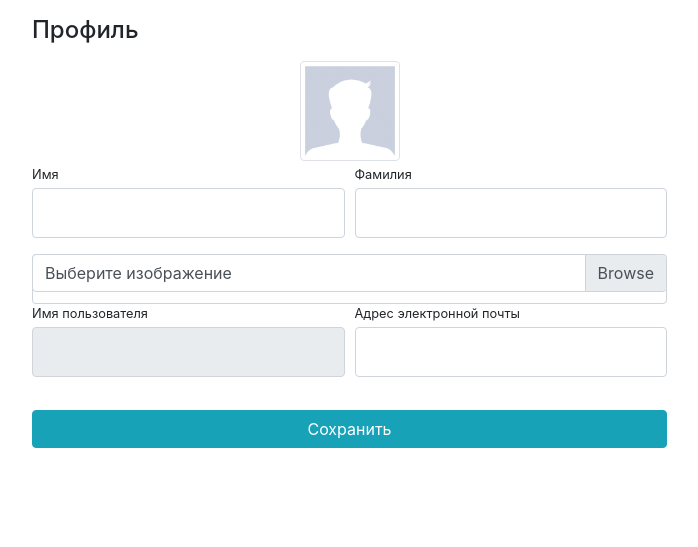
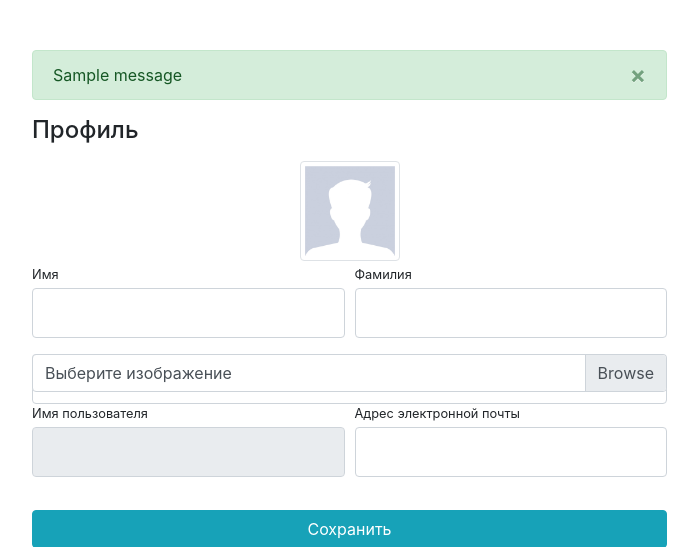
Before and after one commit to AlexKovyazin/geekshop, a Django app: template users/templates/users/profile.html in a window 1280 px wide. Shown: the part 56-603 px from the top of the page, without its empty margins (53-751 px from the left). Run offline with Django 3.2, Linux system fonts and the light colour scheme; tables that the repository leaves empty hold one stand-in row (values such as "Sample post"); the template is opened without the code that fills it: values that come from a table or form of the project are taken from there, most other values are stand-ins (such as "Sample title", 1, 10 or a date in 2020); one stand-in notice (Sample message) is shown; parts of the project's set-up code (start-up, migrations or seed data) failed here and were passed over; some libraries are stand-ins or nearby versions.

Commit message:
added possibility to change user's data from profile

```diff
--- a/users/templates/users/profile.html
+++ b/users/templates/users/profile.html
@@ -9,6 +9,21 @@
     <div class="container">
         <div class="row">
             <div class="col-lg-7">
+                {% if messages %}
+
+                    <div class="alert alert-success alert-dismissible fade show" role="alert"
+                     style="margin-top: 50px;">
+
+                        {% for message in messages %}
+                            {{ message }}
+                        {% endfor %}
+
+                        <button type="button" class="close" data-dismiss="alert" aria-label="Close">
+                            <span aria-hidden="true">&times;</span>
+                        </button>
+                    </div>
+                {% endif %}
+
                 <h4 class="mt-3 mb-3">Профиль</h4>
                 <div class="col-lg-12 text-center">
                     <img width="100" height="100"
@@ -59,7 +74,7 @@
                 </form>
             </div>
             <div class="col-lg-5">
-{#                {% include 'baskets/basket.html' %}#}
+                {#                {% include 'baskets/basket.html' %}#}
             </div>
         </div>
     </div>
```
Also changed, not shown: users/views.py (+7 -1 lines).
